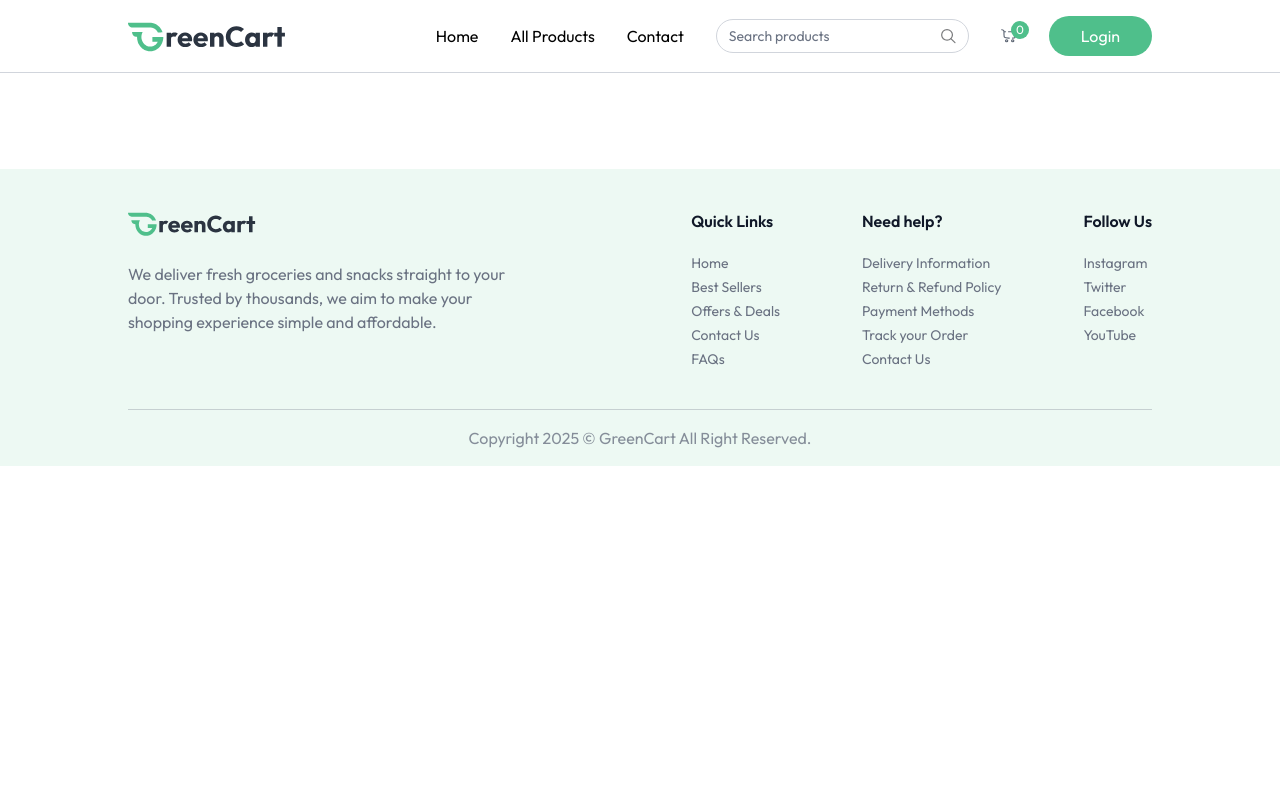
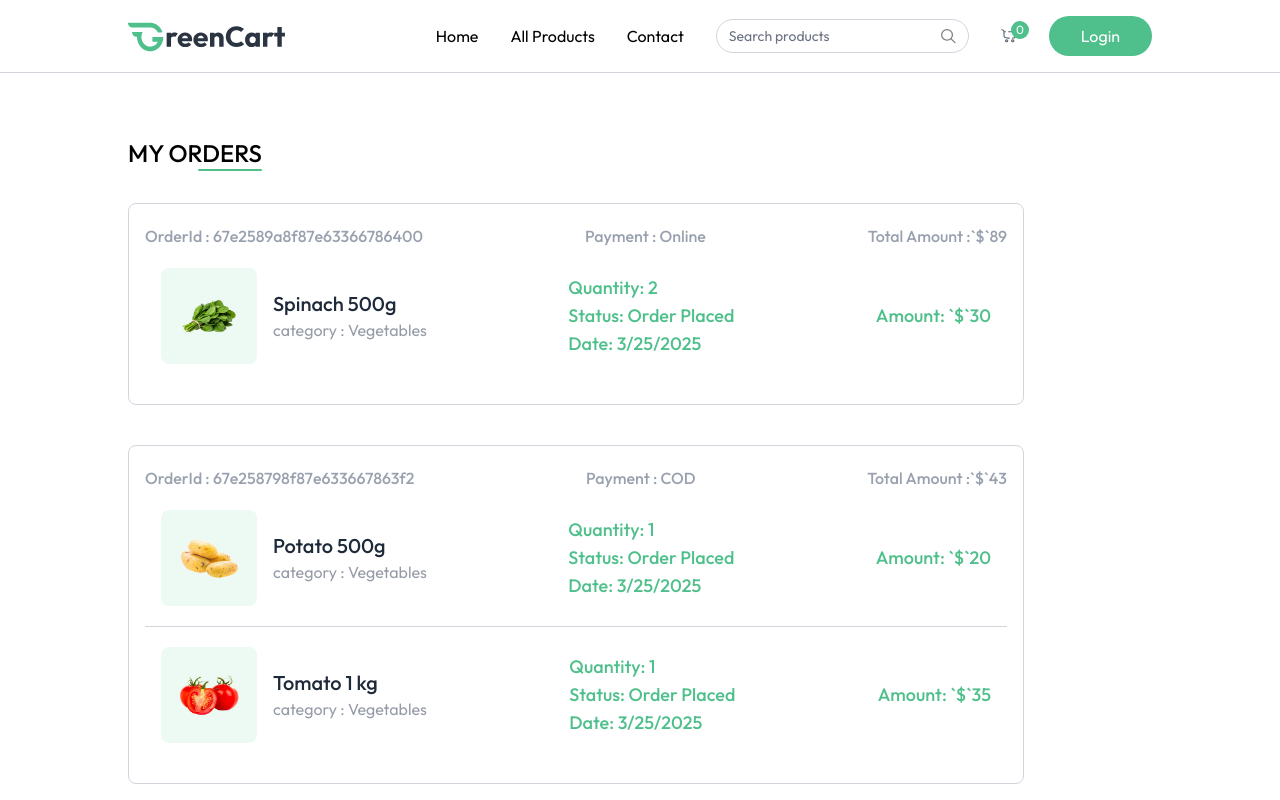
Before and after one commit to supuni97/GreenCart, a React (Vite) app in the folder client/: page /my-orders in a window 1280 px wide. Shown: the top 800 px of the page. Built offline with nearby package versions, Linux system fonts and the light colour scheme.

Commit message:
completed my orderss page

```diff
--- a/client/src/App.jsx
+++ b/client/src/App.jsx
@@ -11,6 +11,7 @@
 import ProductDetails from "./pages/ProductDetails";
 import Cart from "./pages/Cart";
 import AddAddress from "./pages/AddAddress";
+import MyOrders from "./pages/MyOrders";
 const App = () => {
   const isSellerPath = useLocation().pathname.includes("seller");
   const { showUserLogin } = useAppContext();
@@ -30,6 +31,7 @@
           <Route path="/products/:category/:id" element={<ProductDetails />} />
           <Route path="/cart" element={<Cart />} />
           <Route path="/add-address" element={<AddAddress />} />
+          <Route path="/my-orders" element={<MyOrders />} />
         </Routes>
       </div>
       {!isSellerPath && <Footer />}
--- /dev/null
+++ b/client/src/pages/MyOrders.jsx
@@ -0,0 +1,77 @@
+/* eslint-disable no-unused-vars */
+import React, { useEffect, useState } from "react";
+import { useAppContext } from "../context/AppContext";
+import { dummyOrders } from "../assets/assets";
+
+const MyOrders = () => {
+  const [myOrders, setMyOrders] = useState([]);
+  const { currency } = useAppContext();
+
+  const fetchMyOrders = async () => {
+    setMyOrders(dummyOrders);
+  };
+
+  useEffect(() => {
+    fetchMyOrders();
+  }, []);
+
+  return (
+    <div className="mt-16 pb-16">
+      <div className="flex flex-col items-end w-max mb-8">
+        <p className="text-2xl font-medium uppercase">My Orders</p>
+        <div className="w-16 h-0.5 bg-primary rounded-full"></div>
+      </div>
+      {myOrders.map((order, index) => (
+        <div
+          key={index}
+          className="border border-gray-300 rounded-lg mb-10 p-4 py-5 max-w-4xl"
+        >
+          <p className="flex justify-between md:items-center text-gray-400 md:font-medium max-md:flex-col">
+            <span>OrderId : {order._id}</span>
+            <span>Payment : {order.paymentType}</span>
+            <span>
+              Total Amount :{currency}
+              {order.amount}
+            </span>
+          </p>
+          {order.items.map((item, index) => (
+            <div
+              key={index}
+              className={`relative bg-white text-gray-500/70 ${
+                order.items.length !== index + 1 && "border-b"
+              } border-gray-300 flex flex-col md:flex-row md:items-center justify-between p-4 py-5 md:gap-16 w-full max-w-4xl`}
+            >
+              <div className="flex items-center mb-4 md:mb-0">
+                <div className="bg-primary/10 p-4 rounded-lg">
+                  <img
+                    src={item.product.image[0]}
+                    alt=""
+                    className="w-16 h-16"
+                  />
+                </div>
+                <div className="ml-4">
+                  <h2 className="text-xl font-medium text-gray-800">
+                    {item.product.name}
+                  </h2>
+                  <p>category : {item.product.category}</p>
+                </div>
+              </div>
+
+              <div className="text-primary text-lg font-medium">
+                <p>Quantity: {item.quantity || "1"}</p>
+                <p>Status: {order.status}</p>
+                <p>Date: {new Date(order.createdAt).toLocaleDateString()}</p>
+              </div>
+              <p className="text-primary text-lg font-medium">
+                Amount: {currency}
+                {item.product.offerPrice * item.quantity}
+              </p>
+            </div>
+          ))}
+        </div>
+      ))}
+    </div>
+  );
+};
+
+export default MyOrders;
```
